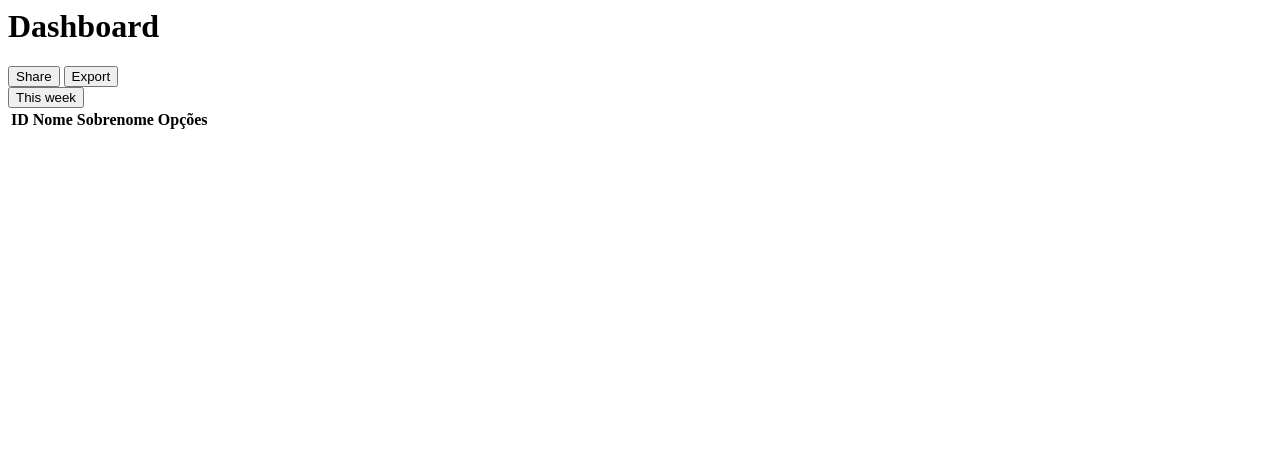
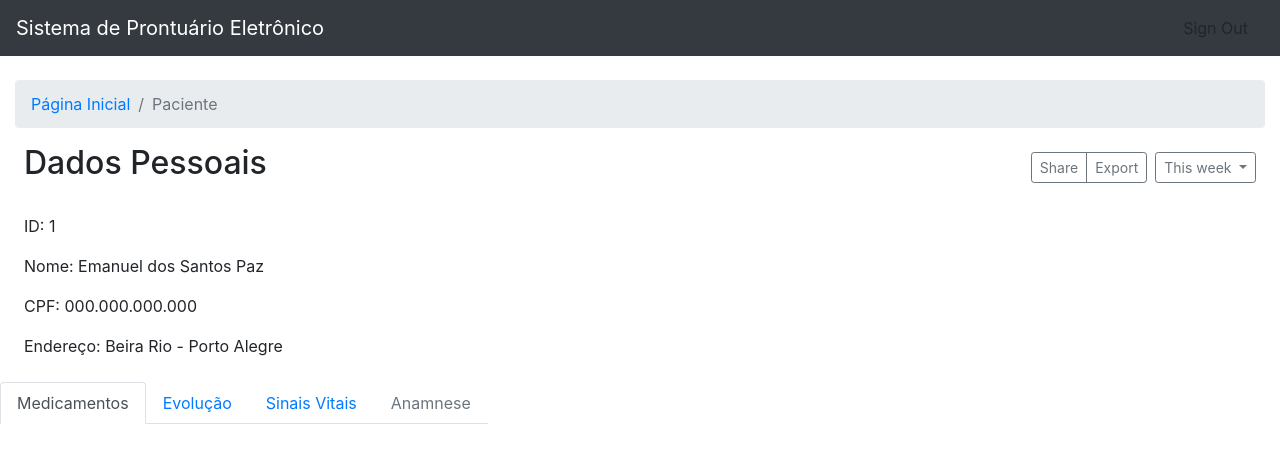
Before and after one commit to aloefflerj/prontuario-eletronico, a PHP site: the page made by source/assets/views/app/pacientes.php in a window 1280 px wide. Shown: the top 463 px of the page. Run offline with PHP 8.4, Linux system fonts and the light colour scheme; the template is opened without the code that fills it, so the values that code supplies are empty.

Commit message:
Create the Layout with Back - End

```diff
--- a/config/Config.php
+++ b/config/Config.php
@@ -20,7 +20,7 @@ if ($_SERVER["SERVER_NAME"] == "localhost"){
         "driver" => "mysql",
         "host" => "localhost",
         "port" => "3306",
-        "dbname" => "teste",
+        "dbname" => "prontuarioeletronico",
         "username" => "root",
         "passwd" => "",
         "options" => [
--- a/source/assets/views/app/pacientes.php
+++ b/source/assets/views/app/pacientes.php
@@ -1,11 +1,39 @@
-<?php $v->layout("_bootstrap"); ?>
-<div class="container-fluid">
+<!DOCTYPE html>
+<html lang="pt-br">
+
+<head>
+    <meta charset="UTF-8">
+    <meta name="viewport" content="width=device-width, initial-scale=1.0">
+    <title>Document</title>
+    <!-- bootstrap -->
+    <link rel="stylesheet" href="https://cdn.jsdelivr.net/npm/bootstrap@4.5.3/dist/css/bootstrap.min.css"
+        integrity="sha384-TX8t27EcRE3e/ihU7zmQxVncDAy5uIKz4rEkgIXeMed4M0jlfIDPvg6uqKI2xXr2" crossorigin="anonymous">
+    <style>
+    </style>
+</head>
+
+<body>
+    <!-- NavBar -->
+    <nav class="navbar navbar-dark bg-dark">
+        <a class="navbar-brand" href="#">Sistema de Prontuário Eletrônico</a>
+        <form class="form-inline">
+            <span class="nav-link">Sign Out</span>
+        </form>
+        </form>
+    </nav>
+    <div class="container-fluid">
         <div class="row">
-
-            <!-- Titulo -->
-            <main class="col-md-12 ml-sm-auto col-lg-12 pt-3 px-4" role="main">
+            <div class="col-md-12 mt-4">
+                <nav aria-label="breadcrumb">
+                    <ol class="breadcrumb">
+                        <li class="breadcrumb-item"><a href="index.html">Página Inicial</a></li>
+                        <li class="breadcrumb-item active" aria-current="page">Paciente</li>
+                    </ol>
+                </nav>
+            </div>
+            <main class="col-md-12 ml-sm-auto col-lg-12 pt-0 px-4" role="main">
                 <div class="d-flex justify-content-between flex-wrap flex-md-nowrap align-items-center pb-2 mb-3">
-                    <h1 class="h2">Dashboard</h1>
+                    <h1 class="h2">Dados Pessoais</h1>
                     <div class="btn-toolbar mb-2 mb-md-0">
                         <div class="btn-group mr-2">
                             <button class="btn btn-sm btn-outline-secondary">Share</button>
@@ -17,51 +45,37 @@
                         </button>
                     </div>
             </main>
-
-            <!-- Tabela de Pacientes -->
-            <main class="col-md-12 ml-sm-auto col-lg-12 pt-3 px-4" role="main">
-                <table class="table table-hover">
-                    <thead>
-                        <tr>
-                            <th scope="col">ID</th>
-                            <th scope="col">Nome</th>
-                            <th scope="col">Sobrenome</th>
-                            <th scope="col">Opções</th>
-                        </tr>
-                    </thead>
-                    <?php
-                        if($pacientes):
-                            foreach($pacientes as $paciente):
-                    ?>
-                    <tbody>
-                        <tr>
-                            <th scope="row"><?= $paciente->id; ?>       </th>
-                            <td>            <?= $paciente->nome; ?>     </td>
-                            <td>            <?= $paciente->sobrenome; ?></td>
-                            <td>
-                                <button type="button" onclick="displayPaciente()"
-                                    class="btn btn-light">Visualizar</button>
-                                <button type="button" class="btn btn-light">Modificar</button>
-                                <button type="button" class="btn btn-light">Deletar</button>
-                            </td>
-                        </tr>
-                    </tbody>
-                    <?php
-                            endforeach;
-                        endif;
-                    ?>
-                </table>
-            </main>
-
+            <div class="col-md-12 px-4">
+                <p>ID: 1</p>
+                <p>Nome: Emanuel dos Santos Paz</p>
+                <p>CPF: 000.000.000.000</p>
+                <p>Endereço: Beira Rio - Porto Alegre</p>
+            </div>
+            <ul class="nav nav-tabs pt-2">
+                <li class="nav-item">
+                    <a class="nav-link active" href="#">Medicamentos</a>
+                </li>
+                <li class="nav-item">
+                    <a class="nav-link" href="#">Evolução</a>
+                </li>
+                <li class="nav-item">
+                    <a class="nav-link" href="#">Sinais Vitais</a>
+                </li>
+                <li class="nav-item">
+                    <a class="nav-link disabled" href="#">Anamnese</a>
+                </li>
+            </ul>
         </div>
     </div>
+    <!-- Jpopper -->
+    <script src="https://code.jquery.com/jquery-3.5.1.slim.min.js"
+        integrity="sha384-DfXdz2htPH0lsSSs5nCTpuj/zy4C+OGpamoFVy38MVBnE+IbbVYUew+OrCXaRkfj"
+        crossorigin="anonymous"></script>
+    <script src="https://cdn.jsdelivr.net/npm/bootstrap@4.5.3/dist/js/bootstrap.bundle.min.js"
+        integrity="sha384-ho+j7jyWK8fNQe+A12Hb8AhRq26LrZ/JpcUGGOn+Y7RsweNrtN/tE3MoK7ZeZDyx"
+        crossorigin="anonymous"></script>
+    <script>
+    </script>
+</body>
 
-    <?php $v->start("scripts"); ?>
-    <script>
-
-        function displayPaciente() {
-            return location.href = "paciente.html";
-        }
-
-    </script>
-    <?php $v->end(); ?>
+</html>
```
Also changed, not shown: index.php (+5 -10 lines), source/App/Controllers/Web.php (+17 -6 lines), source/App/Models/Pacientes.php (+29 -5 lines), source/assets/views/app/index.php (added, +64 -0 lines).
